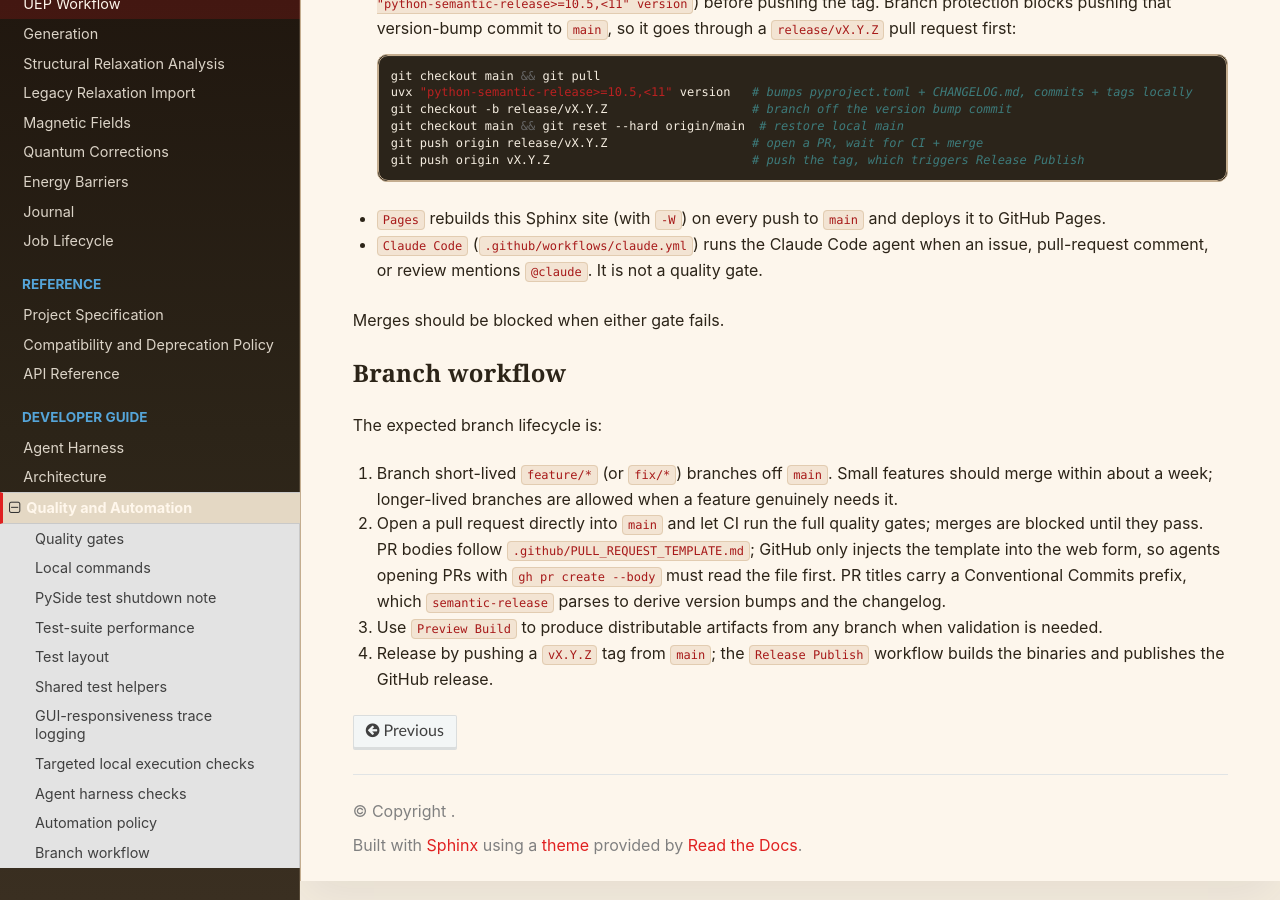
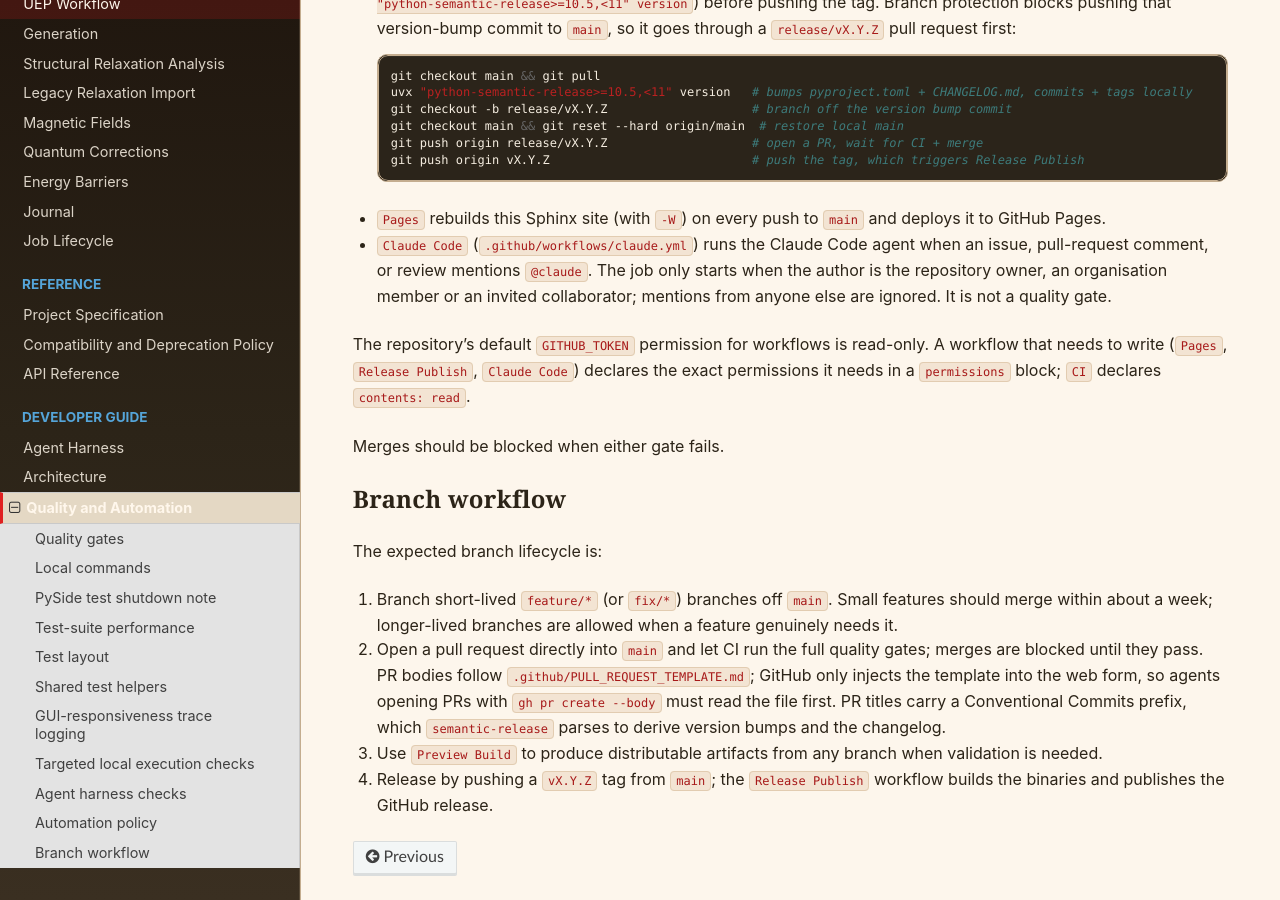
Before and after one commit to BenHuddart/mufinder, a Sphinx documentation site: the page built from docs/quality_and_automation.rst, in a window 1280 px wide and 900 px high, scrolled down 4693 px. Built offline with Sphinx 7.4.7 and the Read the Docs theme 3.1.0, drawn with Linux system fonts in a browser that asks for light colours.

Commit message:
ci: restrict the Claude workflow to collaborators and make CI tokens read-only
The Claude Code job starts for any issue, comment or review containing
"@claude". The action refuses actors without write access, but on a public
repository the job would still start for every such mention. Gate the
trigger on the author association (OWNER, MEMBER, COLLABORATOR) so it never
starts for anyone else.

Declare contents: read on the CI workflow to match the repository's default
workflow token permission, which is now read-only; the workflows that write
(Pages, Release Publish, Claude Code) already declare their own permissions.
Document both in the automation policy.

Co-Authored-By: Claude Fable 5.1 <noreply@anthropic.com>

```diff
--- a/docs/quality_and_automation.rst
+++ b/docs/quality_and_automation.rst
@@ -256,8 +256,15 @@ continuous integration and tag-driven publishing:
   and deploys it to GitHub Pages.
 
 - ``Claude Code`` (``.github/workflows/claude.yml``) runs the Claude Code agent
-  when an issue, pull-request comment, or review mentions ``@claude``. It is
-  not a quality gate.
+  when an issue, pull-request comment, or review mentions ``@claude``. The job
+  only starts when the author is the repository owner, an organisation member
+  or an invited collaborator; mentions from anyone else are ignored. It is not
+  a quality gate.
+
+The repository's default ``GITHUB_TOKEN`` permission for workflows is
+read-only. A workflow that needs to write (``Pages``, ``Release Publish``,
+``Claude Code``) declares the exact permissions it needs in a ``permissions``
+block; ``CI`` declares ``contents: read``.
 
 Merges should be blocked when either gate fails.
 
```
Also changed, not shown: 2 other files.
